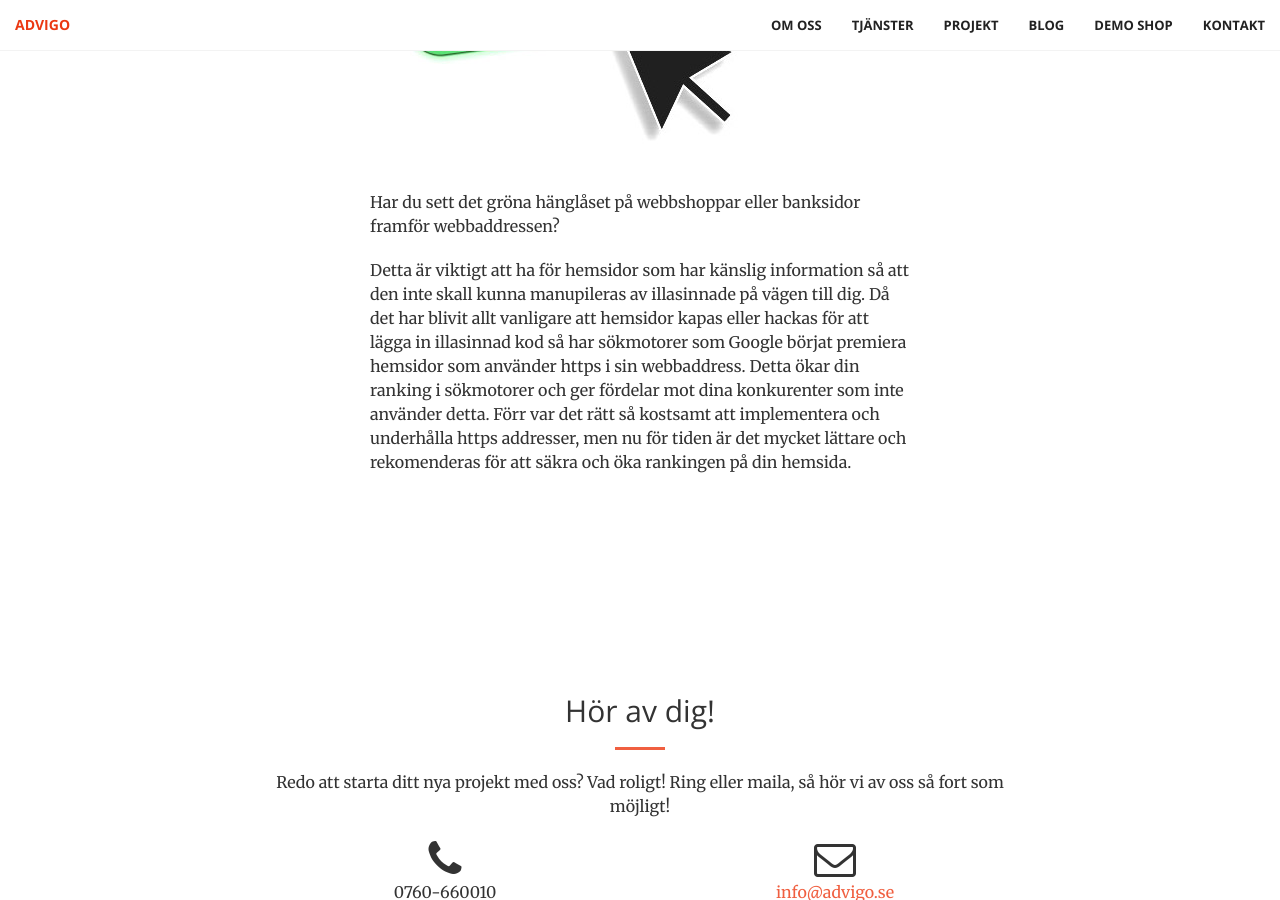
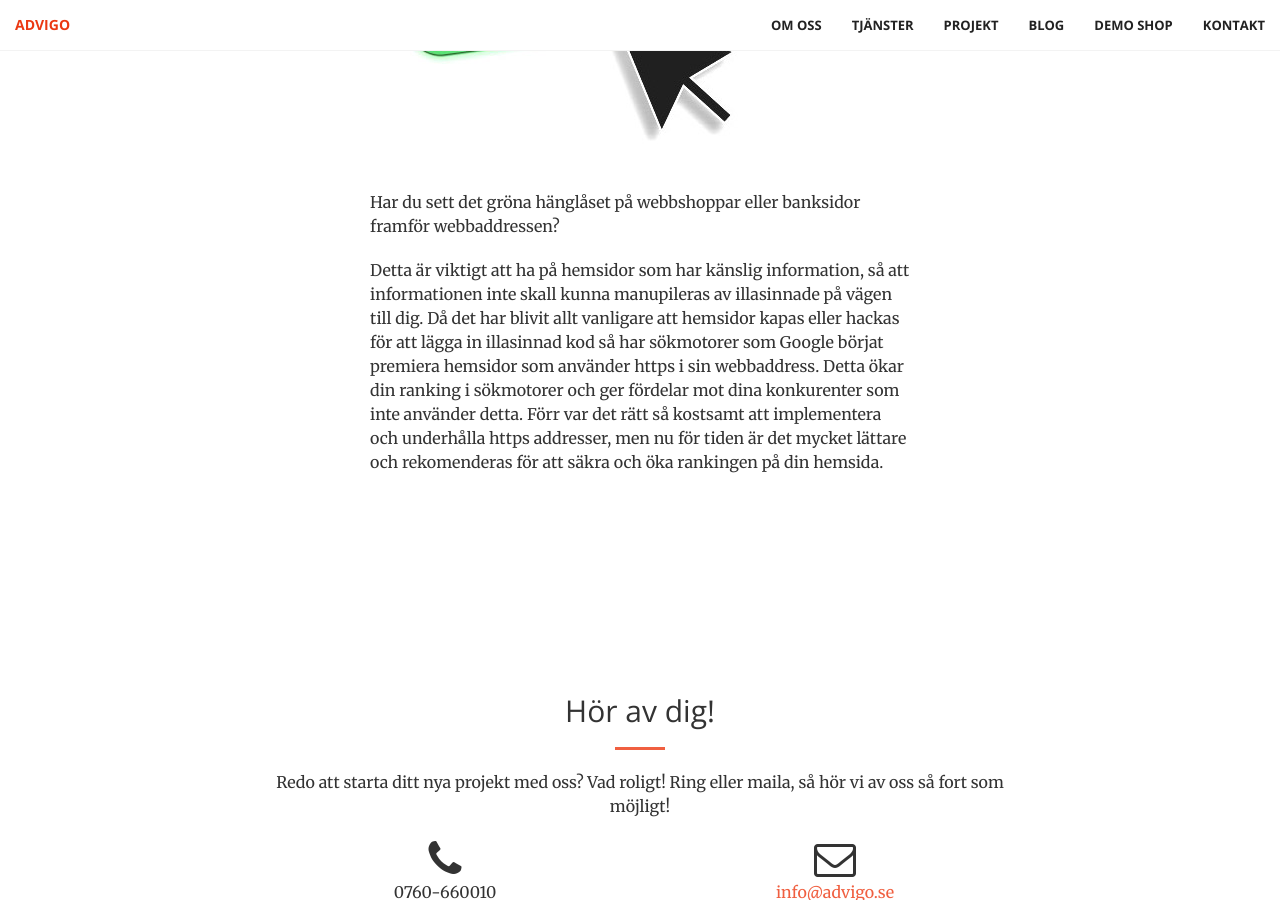
Before and after one commit to advigo/advigo, a Jekyll site: the page built from _posts/2017-09-02-forbattra-din-ranking-i-sokmotorer-med-https.md, in a window 1280 px wide and 900 px high, scrolled down 593 px. Built offline with Jekyll 4.4.1, drawn with Linux system fonts in a browser that asks for light colours.

Commit message:
Update Post “2017-09-02-forbattra-din-ranking-i-sokmotorer-med-https”

```diff
--- a/_posts/2017-09-02-forbattra-din-ranking-i-sokmotorer-med-https.md
+++ b/_posts/2017-09-02-forbattra-din-ranking-i-sokmotorer-med-https.md
@@ -1,16 +1,16 @@
 ---
 categories: SEO
+image: /img/uploads/http-https.jpg
 layout: post
 title: Förbättra din ranking i sökmotorer med https
 name: Saso
-image: /img/uploads/http-https.jpg
 tags: SEO
 ---
 ![https seo -fullwidh](/img/uploads/http-https.jpg)
 
 Har du sett det gröna hänglåset på webbshoppar eller banksidor framför webbaddressen?
 
-Detta är viktigt att ha för hemsidor som har känslig information så att den inte skall kunna manupileras av illasinnade på vägen till dig.
+Detta är viktigt att ha på hemsidor som har känslig information, så att informationen inte skall kunna manupileras av illasinnade på vägen till dig.
 Då det har blivit allt vanligare att hemsidor kapas eller hackas för att lägga in illasinnad kod så har sökmotorer som Google börjat premiera hemsidor som använder https i sin webbaddress.
 Detta ökar din ranking i sökmotorer och ger fördelar mot dina konkurenter som inte använder detta.
 Förr var det rätt så kostsamt att implementera och underhålla https addresser, men nu för tiden är det mycket lättare och rekomenderas för att säkra och öka rankingen på din hemsida.
```
